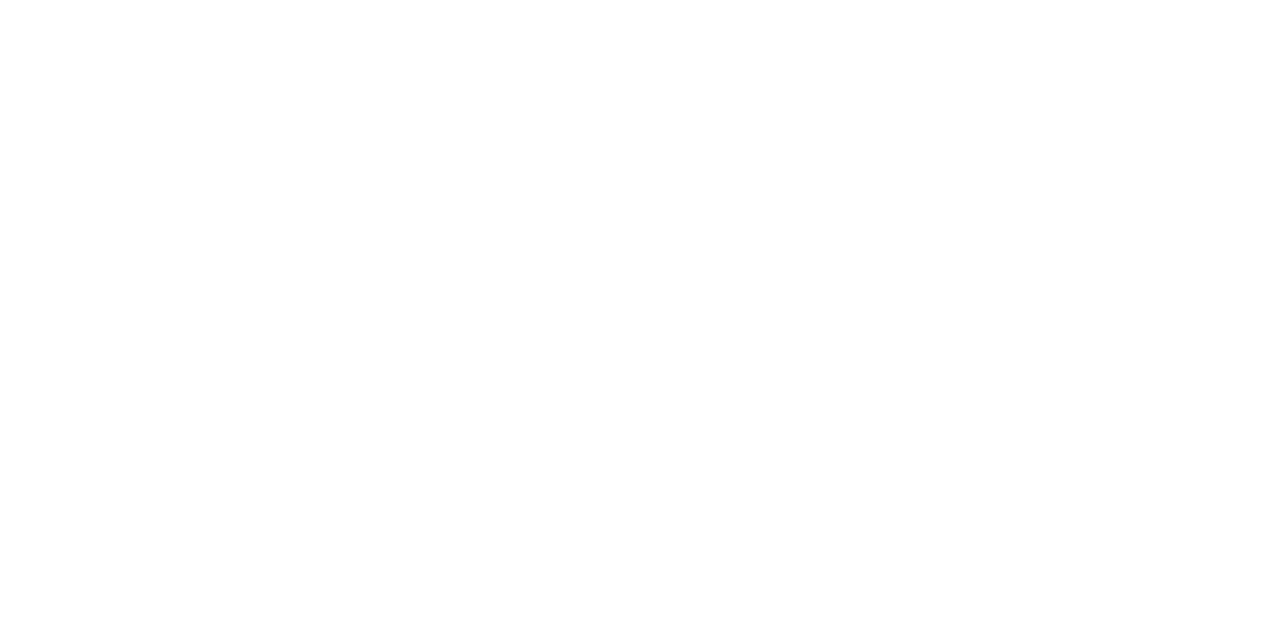
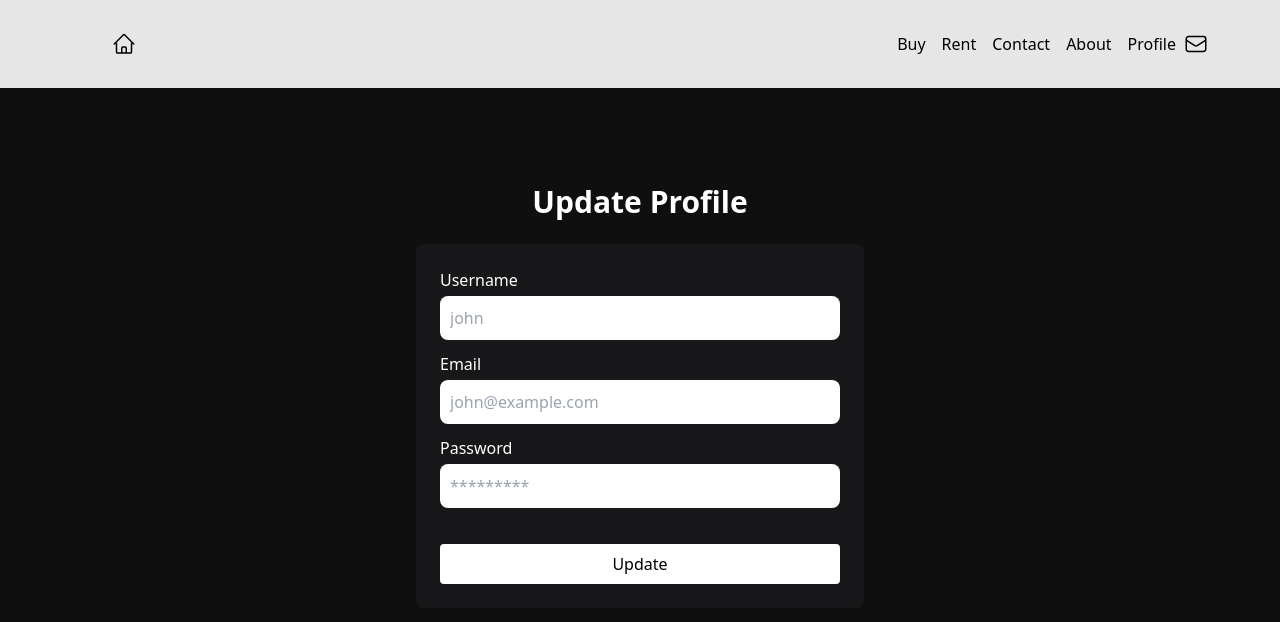
Before and after one commit to HarshitBakrania/HB-Realty, a React (Vite) app in the folder client/: page /user/update in a window 1280 px wide. Before the commit this address had no page. Shown: the top 622 px of the page. Built offline with nearby package versions, Linux system fonts and the light colour scheme; sample sign-in values are in the browser's storage.

Commit message:
user profile update page added

```diff
--- a/client/src/App.jsx
+++ b/client/src/App.jsx
@@ -6,6 +6,7 @@
 import { SignInPage } from "./routes/SignInPage";
 import { UserPage } from "./routes/UserPage";
 import { MessagePage } from "./routes/MessagePage";
+import { UpdatePage } from "./routes/UpdatePage";
 
 
 function App() {
@@ -19,6 +20,7 @@
           <Route path="/signup" element={<SignUpPage />} />
           <Route path="/signin" element={<SignInPage />} />
           <Route path="/user" element={<UserPage />} />
+          <Route path="/user/update" element={<UpdatePage />} />
           <Route path="/messages" element={<MessagePage />} />
         </Routes>
       </BrowserRouter>
--- /dev/null
+++ b/client/src/routes/UpdatePage.jsx
@@ -0,0 +1,29 @@
+import { useContext } from "react"
+import Button from "../components/Button"
+import { InputBox } from "../components/InputBox"
+import NavBar from "../components/NavBar"
+import { AuthContext } from "../context/AuthContext"
+import { Navigate } from "react-router-dom"
+
+export const UpdatePage = () => {
+    const{updateUser, currentUser} = useContext(AuthContext);
+
+    if(!currentUser){
+        return <Navigate to="/signin" />
+    }
+
+    return (
+        <div className="bg-background-color h-[100vh]">
+            <NavBar />
+            <div className="text-3xl font-bold text-center pt-24 text-white">
+                Update Profile
+            </div>
+            <div className="bg-secondary-color border-1 max-w-md mx-auto mt-6 p-6 space-y-3 rounded-lg text-white">
+                <InputBox label="Username" placeholder="john" type="text" />
+                <InputBox label="Email" placeholder="john@example.com" type="email" />
+                <InputBox label="Password" placeholder="*********" type="password" />
+                <Button label="Update" />
+            </div>
+        </div>
+    )
+}
```
